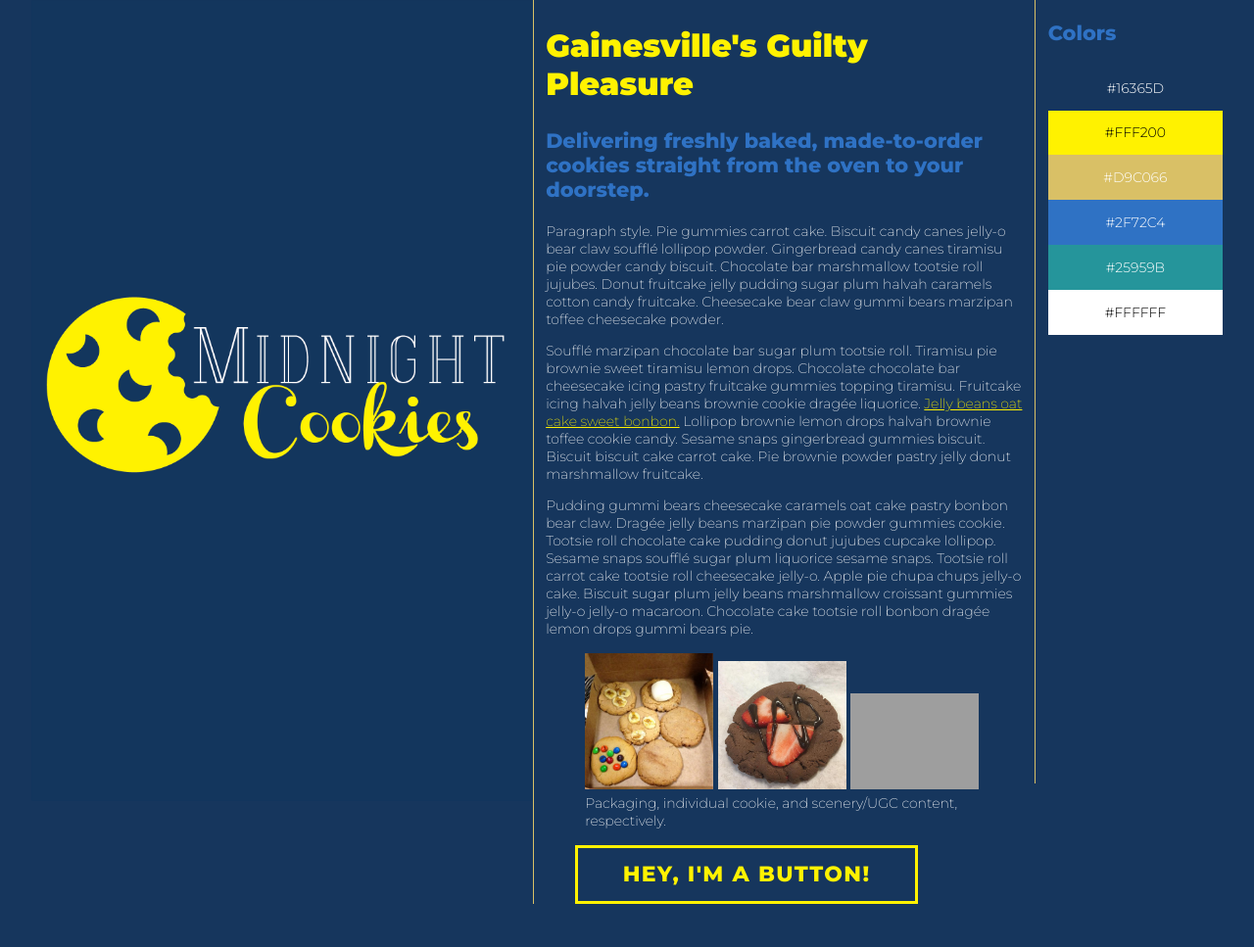
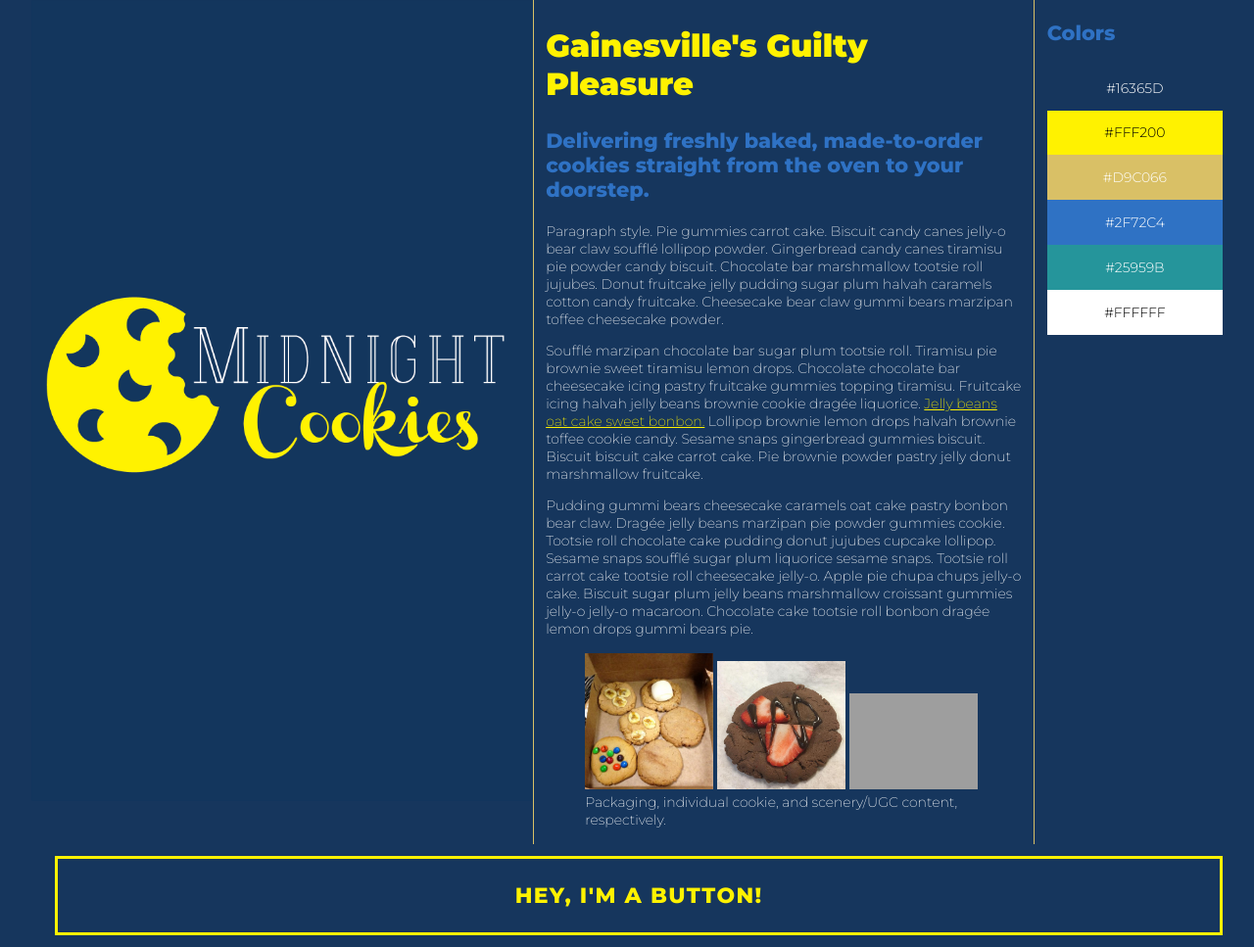
Before and after one commit to alasaave/project_final2_saavedra_alana, a plain HTML site: page index.html in a window 1280 px wide. Shown: the whole page at 98% size. Before the commit the page ends 923 px from the top, so only its background shows below. Drawn offline with Linux system fonts and the light colour scheme; grey boxes are pictures that could not be loaded.

Commit message:
fix section spacing/padding at 1000px

```diff
--- a/css/main.css
+++ b/css/main.css
@@ -138,7 +138,7 @@ aside::before, aside::after {
 		box-sizing: border-box;
 	}
 	.color-group {
-		display: inline;
+		display: inline-block;
 		width: 100%;
 	}
 	#color1, #color2, #color3, #color4, #color5, #color6 {
@@ -148,9 +148,9 @@ aside::before, aside::after {
 }
 
 @media (min-width: 800px) {
-	main {
+	main, aside {
 		width: 50vw;
-		float: left;
+		float: right;
 		padding-left: 2%;
 		border-left: 0.5px solid #d9c066;
 	}
@@ -160,12 +160,6 @@ aside::before, aside::after {
 		float: left;
 	}
 
-	aside {
-		border-left: 0.5px solid #d9c066;
-		float: right;
-		width: 55vw;
-		padding-left: 2%;
-	}
 
 	h2 {
 		font: 900 2em 'Montserrat';
@@ -182,32 +176,28 @@ aside::before, aside::after {
 		padding: 0 1% 0 1%;
 		float: left;
 		width: 40vw;
-		border-left: 0.5px solid #d9c066;
+		border-right: 0.5px solid #d9c066;
 	}
 
-	.button {
-		padding: 2%;
-		width: 75%;
-		max-width: 350px;
+	aside {
+		width: 100%;
+		border: none;
 	}
 
 	aside::before, aside::after {
-		content: "";
-		padding: 1%;
-		display: inline-block;
+		padding-top: 1%;
 	}
 
 	section {
 		padding-left: 1%;
-		border-left: 0.5px solid #d9c066;
 		border-top: none;
-		float: left;
 	}
 
 	section.color-group {
 		width: 15vw;
 		height: 100vh;
 		position: absolute;
+		float: right;
 	}
 
 	#color1, #color2, #color3, #color4, #color5, #color6 {
```
